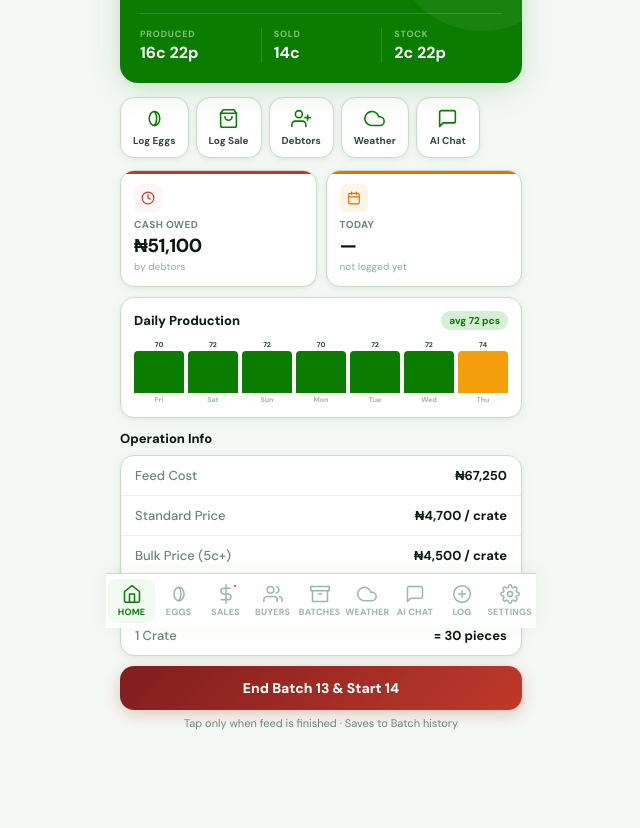
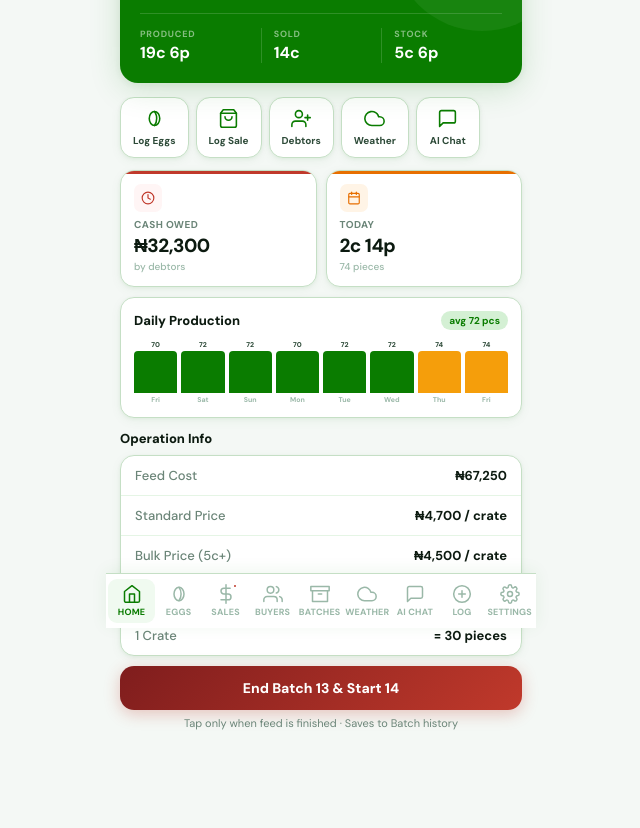
Before and after one commit to harlaphear-ux/layerpro, a plain HTML site: page index.html in a window 1280 px wide. Shown: the part 172-1000 px from the top of the page, without its empty margins (319-959 px from the left). Drawn offline with Linux system fonts and the light colour scheme.

Commit message:
Fri 2 Oct 74 pcs — Eleha debt cleared

```diff
--- a/index.html
+++ b/index.html
@@ -656,20 +656,20 @@ let S = {
     {date:'2026-09-29',pieces:72,note:'Monday'},
     {date:'2026-09-30',pieces:72,note:'Tuesday'},
     {date:'2026-10-01',pieces:74,note:'Wednesday'},
+    {date:'2026-10-02',pieces:74,note:'Friday'},
   ],
   sales:[
     {date:'2026-09-26',buyer:'Mum Othman Friend',crates:4,pieces:0,paid:0,owed:18800,type:'standard',note:''},
     {date:'2026-09-27',buyer:'Iya Eledu',crates:2,pieces:0,paid:9400,owed:0,type:'standard',note:''},
     {date:'2026-09-29',buyer:'Wife',crates:3,pieces:0,paid:0,owed:13500,type:'wife',note:''},
     {date:'2026-09-30',buyer:'Alhaja',crates:1,pieces:0,paid:4700,owed:0,type:'standard',note:'Paid — collecting Thu'},
-    {date:'2026-10-01',buyer:'Eleha',crates:4,pieces:0,paid:0,owed:18800,type:'standard',note:''},
+    {date:'2026-10-01',buyer:'Eleha',crates:4,pieces:0,paid:18800,owed:0,type:'standard',note:'Paid'},
   ],
   expenses:[
   ],
   debtors:[
     {id:1,name:'Mum Othman Friend',cashOwed:18800,note:'Fri 26 Sep — 4 crates',addedDate:'2026-09-26'},
     {id:2,name:'Wife',cashOwed:13500,note:'Mon 29 Sep — 3 crates @ ₦4,500',addedDate:'2026-09-29'},
-    {id:3,name:'Eleha',cashOwed:18800,note:'Wed 1 Oct — 4 crates',addedDate:'2026-10-01'},
   ],
   closedBatches:[{
       id:'batch11', name:'Batch 11',
```
